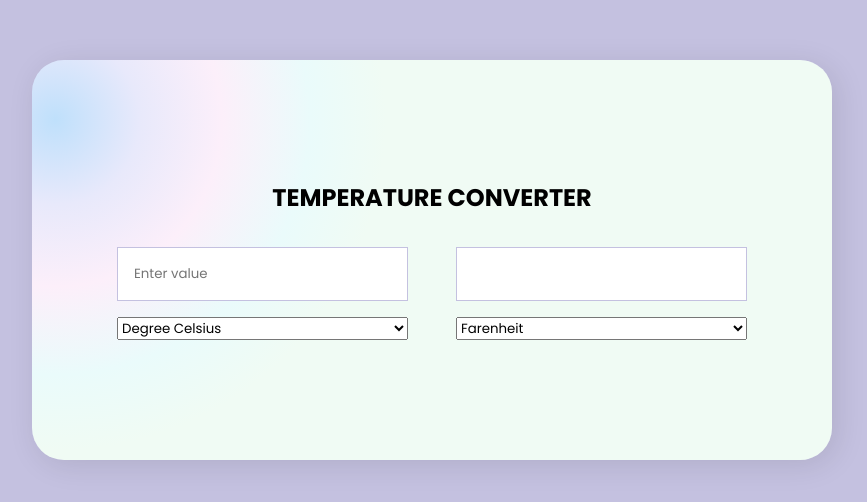
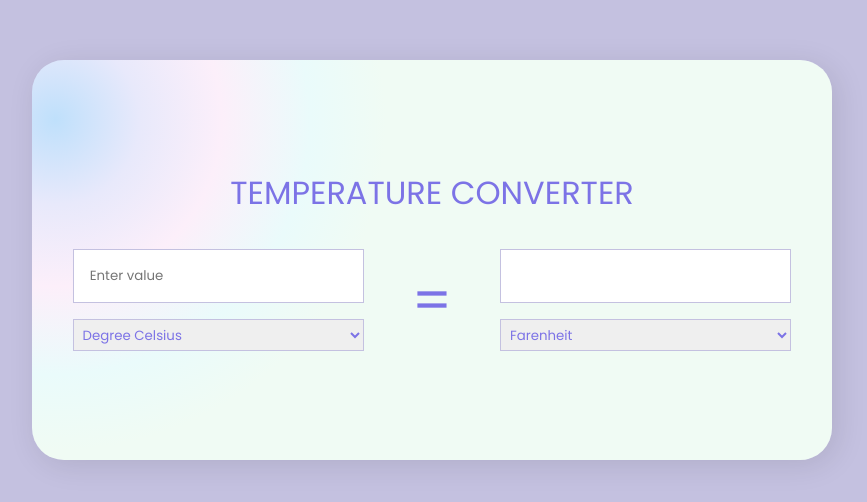
Before and after one commit to rafiyashahana/tempConverter_ssip_1, a plain HTML site: page index.html in a window 1280 px wide. Shown: the part 140-642 px from the top of the page, without its empty margins (208-1075 px from the left). Drawn offline with Linux system fonts and the light colour scheme.

Commit message:
completed the styles

```diff
--- a/index.html
+++ b/index.html
@@ -8,8 +8,7 @@
   </head>
   <body>
     <div class="container">
-      <h2>TEMPERATURE CONVERTER</h2>
-
+      <h2 class="title">TEMPERATURE CONVERTER</h2>
       <form class="form__input">
         <div class="form__group">
           <input type="number" placeholder="Enter value" name="from" />
@@ -19,7 +18,7 @@
             <option value="kelvin">Kelvin</option>
           </select>
         </div>
-
+        <div class="equals">=</div>
         <div class="form__group">
           <input type="number" name="to" />
           <select id="fromTemp">
--- a/styles.css
+++ b/styles.css
@@ -19,7 +19,7 @@ body {
 }
 input {
   width: 100%;
-  padding: 1rem 1rem;
+  padding: 1rem;
   border: none;
   margin-bottom: 1rem;
   border: var(--primary-light) 0.1rem solid;
@@ -51,12 +51,32 @@ input {
   gap: 2rem;
 }
 
+.title {
+  font-size: 2rem;
+  font-weight: 400;
+  text-align: center;
+  color: var(--primary);
+}
+
 .form__input {
   display: flex;
   gap: 3rem;
+  align-items: center;
+}
+
+.equals {
+  font-size: 3.5rem;
+  color: var(--primary);
 }
 
 .form__group {
   display: flex;
   flex-direction: column;
 }
+
+#fromTemp {
+  border: var(--primary-light) 0.1rem solid;
+  padding: 0.3rem;
+  color: var(--primary);
+  cursor: pointer;
+}
```
